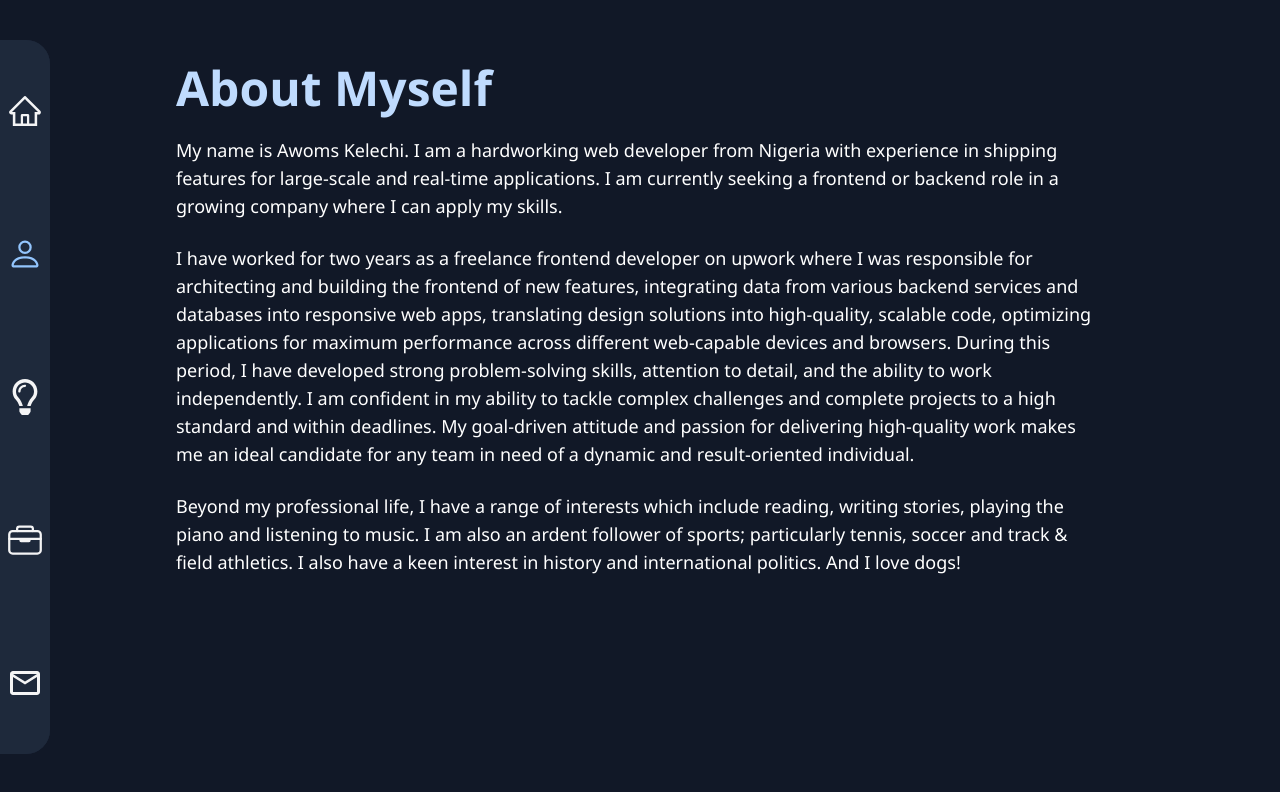
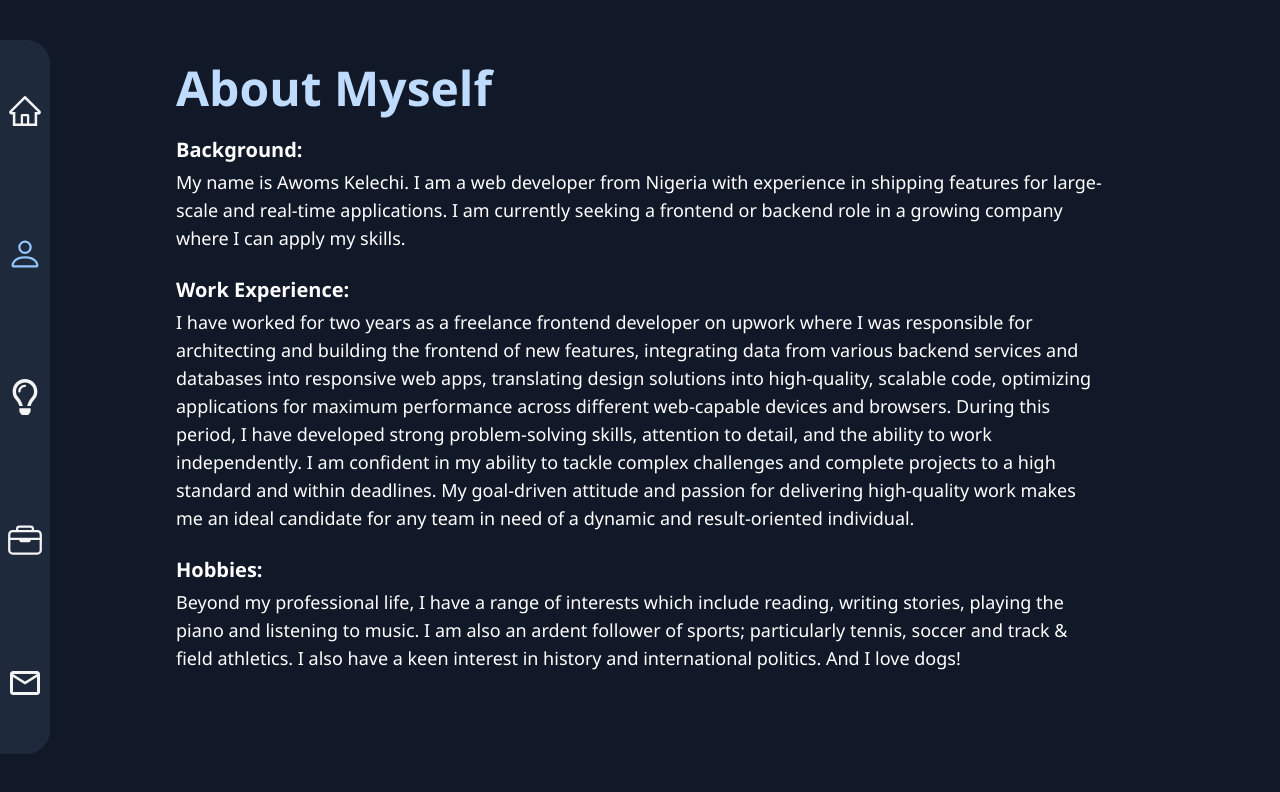
Before and after one commit to Kelechi095/Portfolio, a React (Vite) app: page /about in a window 1280 px wide. Shown: the top 792 px of the page. Built offline with nearby package versions, Linux system fonts and the light colour scheme.

Commit message:
modified styling

```diff
--- a/src/Pages/About.tsx
+++ b/src/Pages/About.tsx
@@ -1,4 +1,5 @@
 import Navbar from "../components/Navbar";
+import Subtitle from "../components/Subtitle";
 import Title from "../components/Title";
 //import Title from "../components/Title";
 import Wrapper from "../components/Wrapper";
@@ -9,13 +10,13 @@ const About = () => {
       <Navbar />
       <Title label="About Myself"/>
 
-      {/* <Subtitle label="Bio:"/> */}
+      <Subtitle label="Background:"/>
       <p className="text-white text-sm md:text-lg mb-6">
-        My name is Awoms Kelechi. I am a hardworking web developer from Nigeria with experience in shipping features for large-scale and real-time applications. I am currently seeking a frontend or backend role in a growing company where I can apply my skills.
+        My name is Awoms Kelechi. I am a web developer from Nigeria with experience in shipping features for large-scale and real-time applications. I am currently seeking a frontend or backend role in a growing company where I can apply my skills.
       </p>
 
 
-      {/* <Subtitle label="Work Experience:"/> */}
+      <Subtitle label="Work Experience:"/>
       <p className=" text-white text-sm md:text-lg mb-6">
         I have worked for two years as a freelance frontend developer on upwork where I was responsible for architecting and building the frontend of new features, integrating data from various
         backend services and databases into responsive web apps, translating
@@ -35,7 +36,7 @@ const About = () => {
       </p>
        */}
 
-      {/* <Subtitle label="Hobbies:"/> */}
+      <Subtitle label="Hobbies:"/>
       <p className=" text-white text-sm md:text-lg mb-6">
         Beyond my professional life, I have a range of interests which include
         reading, writing stories, playing the piano and listening to music. I am also an ardent follower of sports;  particularly tennis, soccer and track & field athletics. I also have a keen interest in history and international politics. And I love dogs!
--- a/src/components/Title.tsx
+++ b/src/components/Title.tsx
@@ -4,7 +4,7 @@ interface TitleProps {
 }
 const Title = ({label}: TitleProps) => {
   return (
-    <div className="text-xl md:text-5xl font-semibold mt-2 mb-6 text-blue-200">{label}</div>
+    <div className="text-xl md:text-5xl font-semibold hidden md:block mt-2 mb-6 text-blue-200">{label}</div>
   )
 }
 
```
